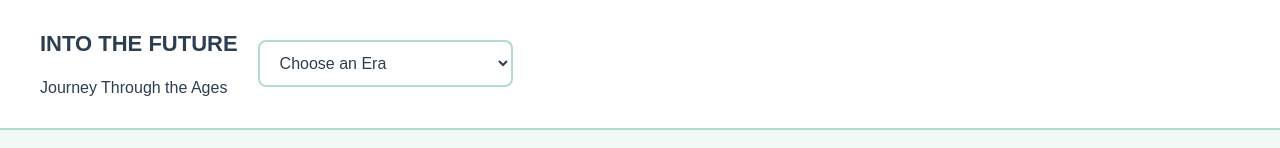
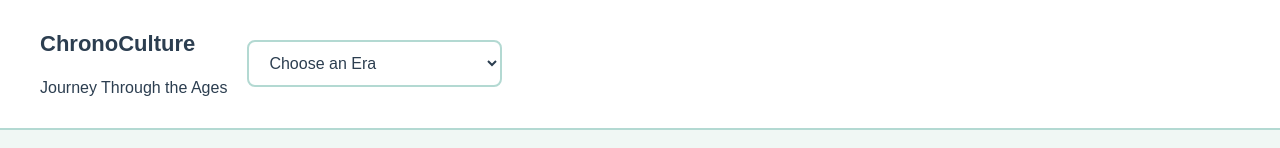
Before and after one commit to sarthakk-alt/iwt_project, a plain HTML site: page index.html in a window 1280 px wide. Shown: the top 148 px of the page. Drawn offline with nearby package versions, Linux system fonts and the light colour scheme; a web font is replaced by a local one.

Commit message:
Update index.html

```diff
--- a/index.html
+++ b/index.html
@@ -30,7 +30,7 @@
     <div class="header-inner">
       <div class="logo">
         <div>
-          <h1 class="logo-title">INTO THE FUTURE</h1>
+          <h1 class="logo-title">ChronoCulture</h1>
           <p class="logo-subtitle">Journey Through the Ages</p>
         </div>
       </div>
```
